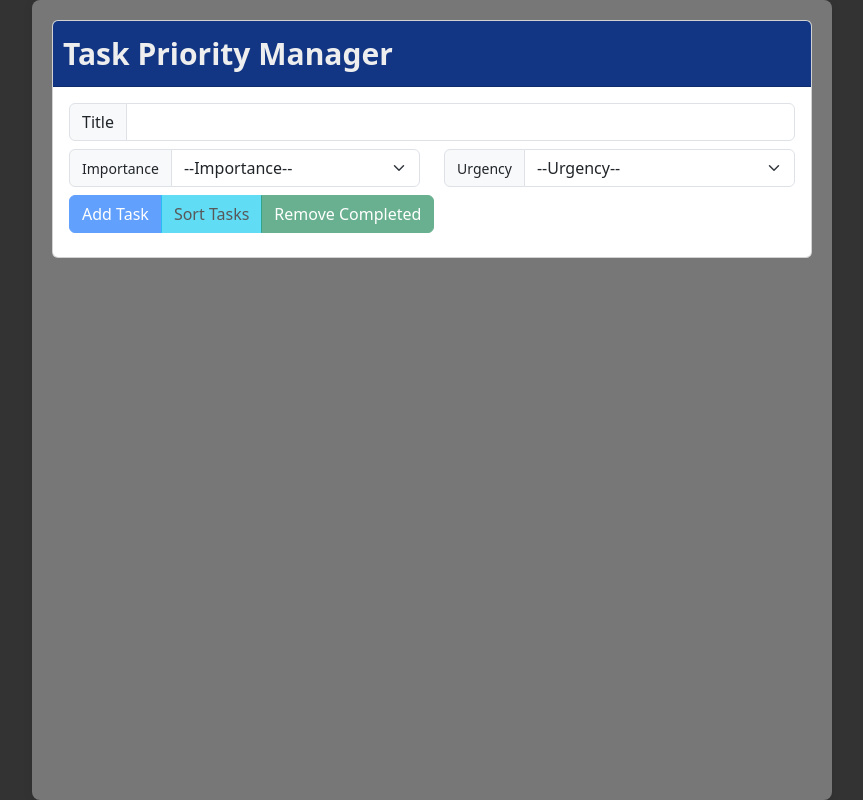
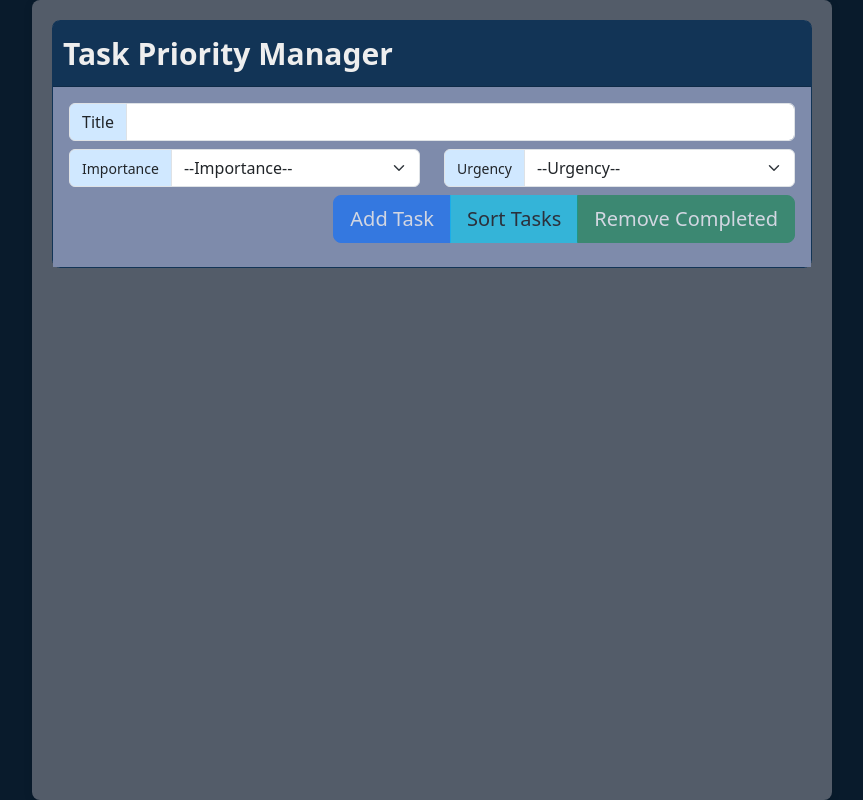
Before and after one commit to jonathan-mccrary/task-list-app, a Vue app: page / in a window 1280 px wide. Shown: the whole page, without its empty margins (208-1071 px from the left). Built offline with nearby package versions, Linux system fonts and the light colour scheme.

Commit message:
Styling changes

```diff
--- a/src/App.vue
+++ b/src/App.vue
@@ -17,13 +17,13 @@ body {
   display: flex;
   justify-content: center;
   align-items: center;
-  background-color: #333 !important;
+  background-color: #091b2c !important;
 }
 
 #app1 {
   height: 100%;
   margin: 0;
-  background: #777;
+  background: #535c69;
   padding: 20px;
   border-radius: 8px;
   box-shadow: 0 2px 10px rgba(0, 0, 0, 0.1);
--- a/src/components/PriorityMatrix.vue
+++ b/src/components/PriorityMatrix.vue
@@ -117,7 +117,7 @@ const getPriorityValue = (importance: Importance, urgency: Urgency): string => {
 }
 .matrix-cell.four {
   background-image: linear-gradient(to bottom right, yellow, rgb(255, 230, 0));
-  box-shadow: 0px 0px 10px darkgoldenrod;
+  box-shadow: 0px 0px 10px rgb(176, 127, 1);
 }
 .matrix-cell.five {
   background-image: linear-gradient(to bottom right, orange, darkorange);
--- a/src/components/TaskItem.vue
+++ b/src/components/TaskItem.vue
@@ -1,6 +1,6 @@
 <template>
   <div class="col">
-    <div class="card">
+    <div class="card task">
       <div class="card-header task-title">{{ localTask.title }}</div>
       <div class="card-body">
         <div class="btn-group d-flex justify-content-center">
@@ -71,7 +71,7 @@
 </template>
 
 <script lang="ts">
-import { defineComponent, PropType, computed, ref, defineEmits } from "vue";
+import { defineComponent, PropType, computed, ref } from "vue";
 import { Task, Importance, Urgency } from "../interfaces/Task";
 import VariantButton from "./VariantButton.vue";
 import PriorityMatrix from "./PriorityMatrix.vue";
@@ -180,8 +180,12 @@ export default defineComponent({
 </script>
 
 <style scoped>
+.task {
+  box-shadow: 0px 0px 10px white;
+  background-color: #d0e8ff;
+}
 .task-title {
-  background-color: #123684;
+  background-color: #123456;
   color: #fff;
 }
 </style>
--- a/src/components/TaskManager.vue
+++ b/src/components/TaskManager.vue
@@ -1,7 +1,7 @@
 <template>
-  <div class="card">
+  <div class="card page-border">
     <div class="card-header page-header">Task Priority Manager</div>
-    <div class="card-body">
+    <div class="card-body page-body">
       <div class="row mb-2">
         <div class="col-12">
           <div class="input-group">
@@ -53,11 +53,12 @@
       </div>
       <div class="row mb-2">
         <div class="col-12">
-          <div class="btn-group">
+          <div class="btn-group" style="float: right">
             <VariantButton
               :variant="'primary'"
               :onClick="addTask"
               :disabled="!enableAddTask"
+              :size="'lg'"
             >
               Add Task
             </VariantButton>
@@ -65,6 +66,7 @@
               :variant="'info'"
               :onClick="sortTasks"
               :disabled="!showSortTasks"
+              :size="'lg'"
             >
               Sort Tasks
             </VariantButton>
@@ -72,6 +74,7 @@
               :variant="'success'"
               :onClick="removeCompleted"
               :disabled="!showRemoveCompleted"
+              :size="'lg'"
             >
               Remove Completed
             </VariantButton>
@@ -195,13 +198,24 @@ export default defineComponent({
 </script>
 
 <style scoped>
+.page-border {
+  border-color: #123456;
+  border-radius: 8px;
+}
 .page-header {
-  background-color: #123684;
-  border-radius: 5px;
-  width: 100%;
+  background-color: #123456;
   color: #eee;
   font-size: 30px;
   font-weight: bold;
   padding: 10px;
 }
+
+.page-body {
+  background-color: #7e8bab;
+  border-color: #123456;
+}
+
+.input-group-text {
+  background-color: #d0e8ff;
+}
 </style>
```
